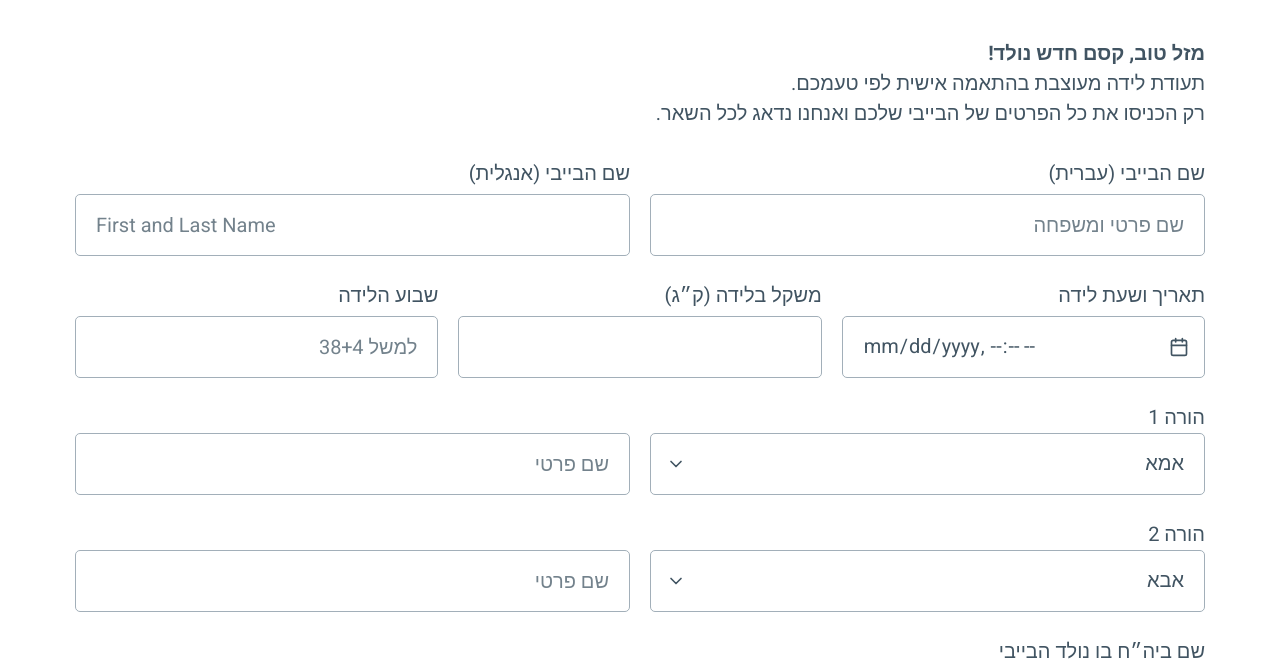
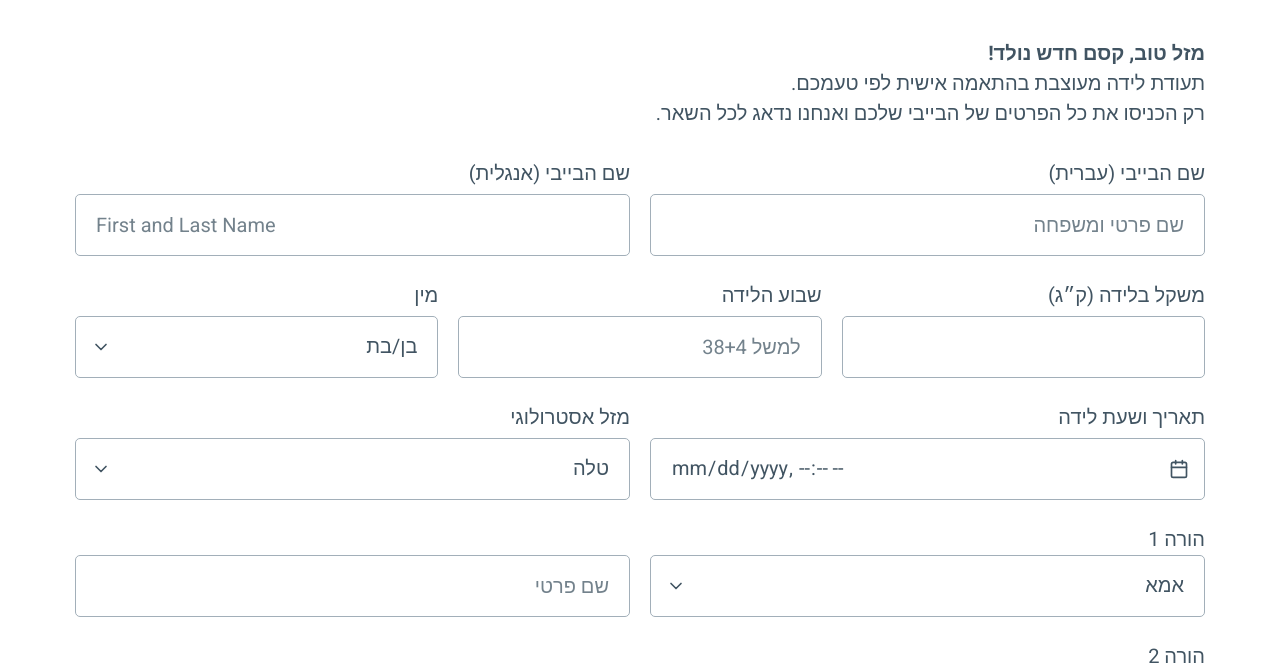
Before and after one commit to leshido/liebe-order-form, a plain HTML site: page index.html in a window 1280 px wide. Shown: the part 361-1030 px from the top of the page. Drawn offline with nearby package versions, Linux system fonts and the light colour scheme.

Commit message:
add fields + zodiac logic

```diff
--- a/index.html
+++ b/index.html
@@ -1,3 +1,4 @@
+<!DOCTYPE html>
 <html lang="he-IL" data-theme="light" dir="rtl">
 <head>
     <meta charset="UTF-8">
@@ -103,11 +104,6 @@
 
 
                     <div class="grid">
-                        <label for="birthtime">
-                            תאריך ושעת לידה
-                            <input type="datetime-local" id="birthtime" name="birthtime" value="" min="" max="" dir="ltr" required>
-                        </label>
-
                         <label for="birthweight">
                             משקל בלידה (ק״ג)
                             <input type="number" name="birthweight" id="birthweight" step="0.001" required>
@@ -117,6 +113,49 @@
                             שבוע הלידה
                             <input type="text" name="week" id="week" placeholder="למשל 38+4" pattern="\d+\+\d"
                                 data-invalid="אנא ציינו שבוע מדוייק כולל יום, למשל 39+0" required>
+                        </label>
+
+                        <label for="baby-gender">
+                            מין
+                            <select name="baby-gender" id="baby-gender">
+                                <option value="undisclosed">בן/בת</option>
+                                <option value="בן">בן</option>
+                                <option value="בת">בת</option>
+                            </select>
+                        </label>
+                    </div>
+
+                    <div class="grid" x-data="{
+                        birthTime: '',
+                        get zodiac() {
+                            if (this.birthTime == '') return 0;
+                            return Number(new Intl.DateTimeFormat('fr-TN-u-ca-persian', {month: 'numeric'}).format( new Date(this.birthTime) )) - 1
+                        },
+                        get zodiacValue() {
+                            return document.getElementById('zodiac').options[this.zodiac].value;
+                        }
+                    }">
+                        <label for="birthtime">
+                            תאריך ושעת לידה
+                            <input type="datetime-local" id="birthtime" x-ref="birthtime" @change="birthTime = $el.value" name="birthtime" value="" min="" max="" dir="ltr" required>
+                        </label>
+
+                        <label for="zodiac">
+                            מזל אסטרולוגי
+                            <select name="zodiac" id="zodiac" x-bind:value="zodiacValue">
+                                <option value="טלה">טלה</option>
+                                <option value="שור">שור</option>
+                                <option value="תאומים">תאומים</option>
+                                <option value="סרטן">סרטן</option>
+                                <option value="אריה">אריה</option>
+                                <option value="בתולה">בתולה</option>
+                                <option value="מאזניים">מאזניים</option>
+                                <option value="עקרב">עקרב</option>
+                                <option value="קשת">קשת</option>
+                                <option value="גדי">גדי</option>
+                                <option value="דלי">דלי</option>
+                                <option value="דגים">דגים</option>
+                            </select>
                         </label>
                     </div>
 
```
